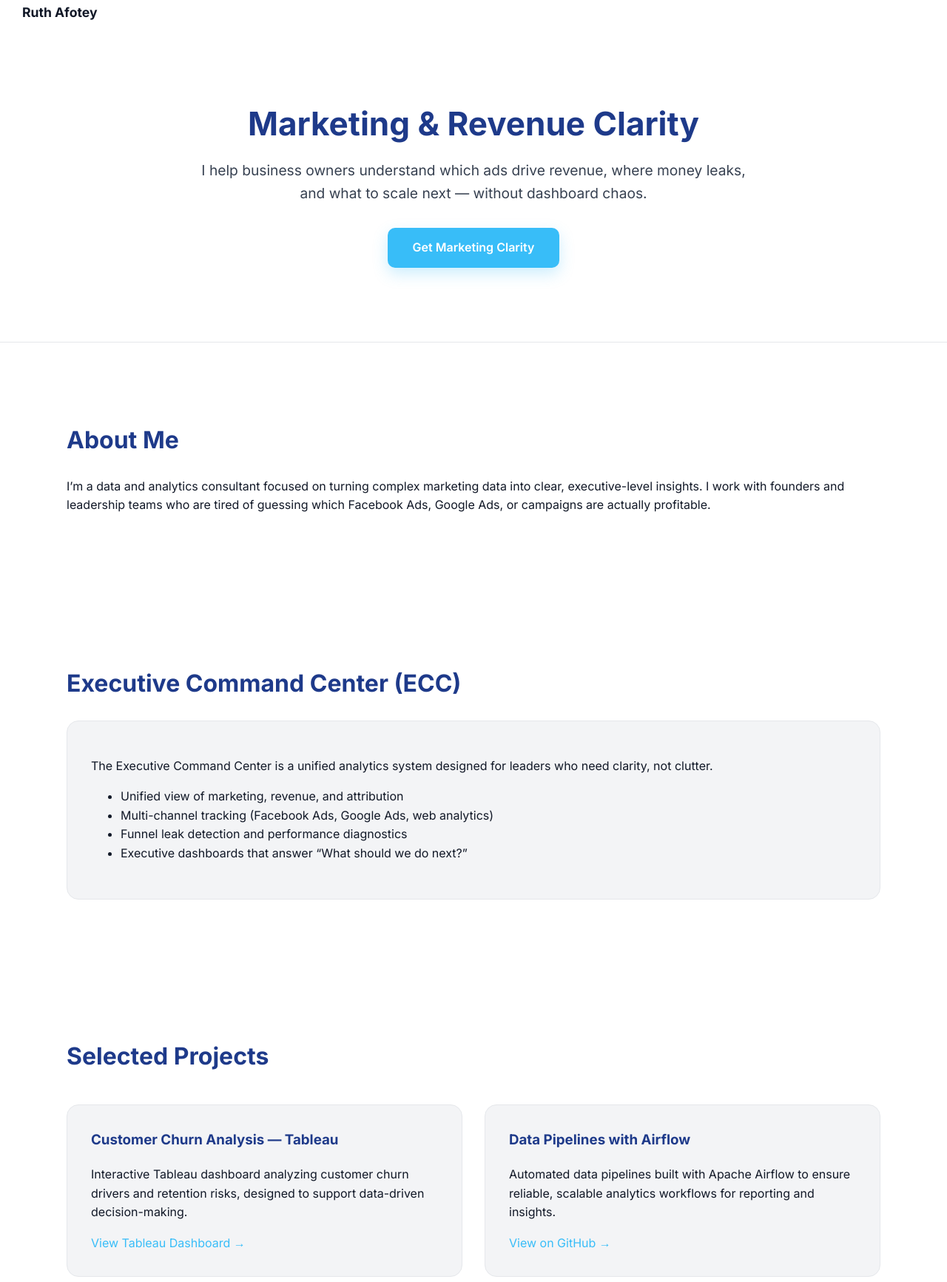
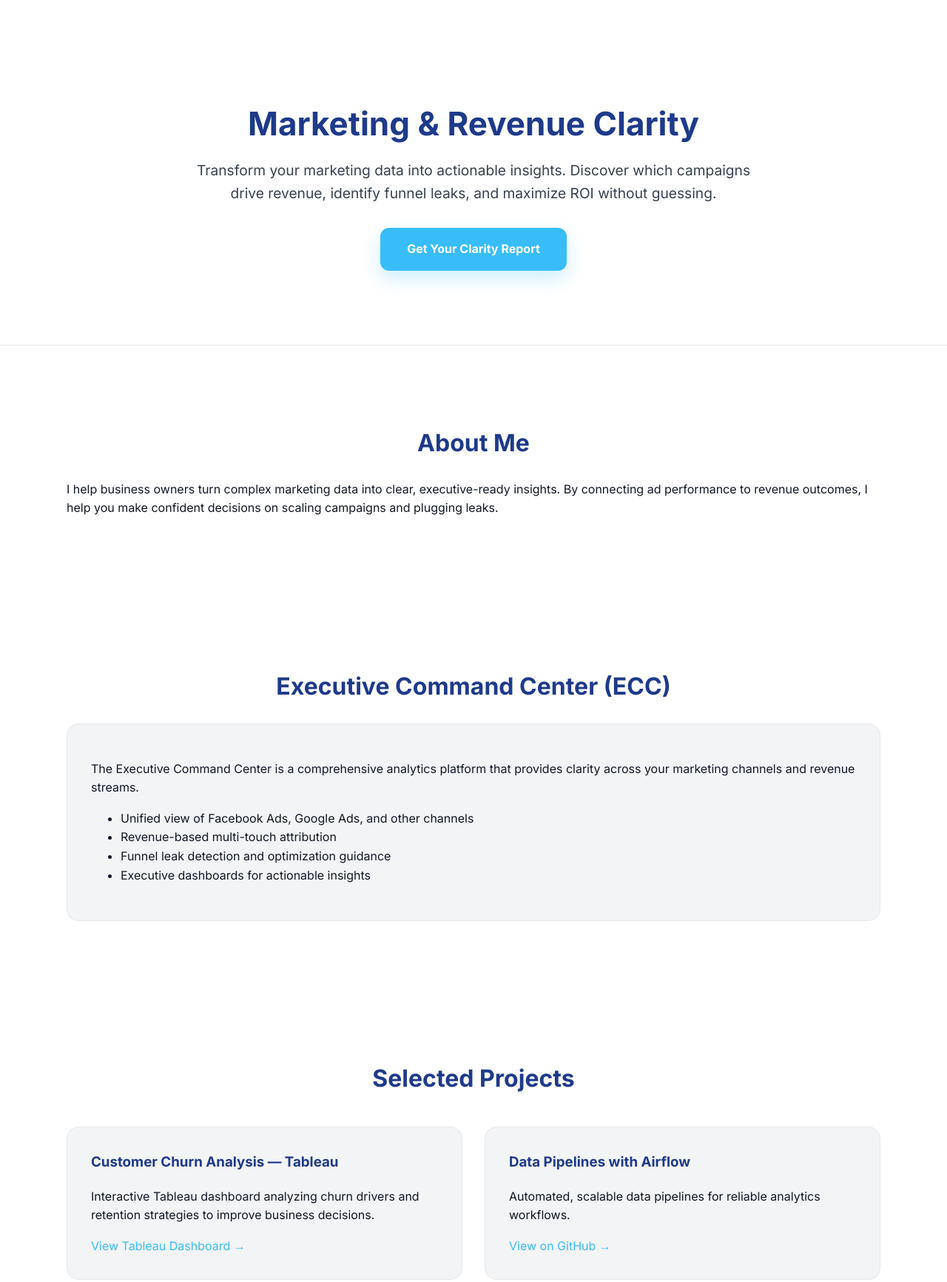
Before and after one commit to rmomo-100/Profile-website, a plain HTML site: page index.html in a window 1280 px wide. Shown: the part 17-1750 px from the top of the page at 74% size. Drawn offline with Linux system fonts and the light colour scheme.

Commit message:
Revise content for marketing analytics focus
Updated the title and various text elements to reflect a focus on marketing analytics and revenue clarity. Adjusted styles for call-to-action buttons and card hover effects.

```diff
--- a/index.html
+++ b/index.html
@@ -3,7 +3,7 @@
 <head>
   <meta charset="UTF-8" />
   <meta name="viewport" content="width=device-width, initial-scale=1.0" />
-  <title>Ruth Afotey | Data & Analytics for Marketing Clarity</title>
+  <title>Ruth Afotey | Marketing Analytics & Revenue Clarity</title>
   <link href="https://fonts.googleapis.com/css2?family=Inter:wght@300;400;600;700&display=swap" rel="stylesheet">
 
   <style>
@@ -41,16 +41,6 @@
       text-align: center;
       padding: 120px 20px 100px;
       border-bottom: 1px solid var(--border);
-      position: relative;
-    }
-
-    header .brand {
-      position: absolute;
-      top: 24px;
-      left: 32px;
-      font-weight: 700;
-      color: var(--primary);
-      font-size: 1.05rem;
     }
 
     header h1 {
@@ -69,18 +59,25 @@
     .cta {
       margin-top: 32px;
       display: inline-block;
-      padding: 14px 34px;
+      padding: 16px 36px;
       background: var(--accent);
       color: #ffffff;
-      border-radius: 10px;
-      font-weight: 600;
-      box-shadow: 0 8px 20px rgba(56,189,248,0.25);
+      border-radius: 12px;
+      font-weight: 700;
+      box-shadow: 0 10px 25px rgba(56,189,248,0.25);
+      transition: transform 0.2s ease;
+    }
+
+    .cta:hover {
+      transform: translateY(-3px);
+      box-shadow: 0 14px 30px rgba(56,189,248,0.35);
     }
 
     section h2 {
       font-size: 2rem;
       margin-bottom: 24px;
       color: var(--primary);
+      text-align: center;
     }
 
     .grid {
@@ -95,6 +92,12 @@
       padding: 32px;
       border-radius: 16px;
       border: 1px solid var(--border);
+      transition: transform 0.2s ease, box-shadow 0.2s ease;
+    }
+
+    .card:hover {
+      transform: translateY(-5px);
+      box-shadow: 0 15px 30px rgba(0,0,0,0.1);
     }
 
     .card h3 {
@@ -115,23 +118,17 @@
 <body>
 
 <header>
-  <div style="position:absolute;top:20px;left:30px;font-weight:700;font-size:1.1rem;">
-    Ruth Afotey
-  </div>
   <h1>Marketing & Revenue Clarity</h1>
   <p>
-    I help business owners understand which ads drive revenue,
-    where money leaks, and what to scale next — without dashboard chaos.
+    Transform your marketing data into actionable insights. Discover which campaigns drive revenue, identify funnel leaks, and maximize ROI without guessing.
   </p>
-  <a class="cta" href="#contact">Get Marketing Clarity</a>
+  <a class="cta" href="#contact">Get Your Clarity Report</a>
 </header>
 
 <section class="container">
   <h2>About Me</h2>
   <p>
-    I’m a data and analytics consultant focused on turning complex marketing data into
-    clear, executive-level insights. I work with founders and leadership teams who are
-    tired of guessing which Facebook Ads, Google Ads, or campaigns are actually profitable.
+    I help business owners turn complex marketing data into clear, executive-ready insights. By connecting ad performance to revenue outcomes, I help you make confident decisions on scaling campaigns and plugging leaks.
   </p>
 </section>
 
@@ -139,14 +136,13 @@
   <h2>Executive Command Center (ECC)</h2>
   <div class="card">
     <p>
-      The Executive Command Center is a unified analytics system designed for leaders who
-      need clarity, not clutter.
+      The Executive Command Center is a comprehensive analytics platform that provides clarity across your marketing channels and revenue streams.
     </p>
     <ul>
-      <li>Unified view of marketing, revenue, and attribution</li>
-      <li>Multi-channel tracking (Facebook Ads, Google Ads, web analytics)</li>
-      <li>Funnel leak detection and performance diagnostics</li>
-      <li>Executive dashboards that answer “What should we do next?”</li>
+      <li>Unified view of Facebook Ads, Google Ads, and other channels</li>
+      <li>Revenue-based multi-touch attribution</li>
+      <li>Funnel leak detection and optimization guidance</li>
+      <li>Executive dashboards for actionable insights</li>
     </ul>
   </div>
 </section>
@@ -156,19 +152,13 @@
   <div class="grid">
     <div class="card">
       <h3>Customer Churn Analysis — Tableau</h3>
-      <p>
-        Interactive Tableau dashboard analyzing customer churn drivers and retention risks,
-        designed to support data-driven decision-making.
-      </p>
+      <p>Interactive Tableau dashboard analyzing churn drivers and retention strategies to improve business decisions.</p>
       <a href="https://public.tableau.com/app/profile/ruth.afotey/viz/D210PerformanceAssessment-Ruth/Story2" target="_blank">View Tableau Dashboard →</a>
     </div>
     <div class="card">
       <h3>Data Pipelines with Airflow</h3>
-      <p>
-        Automated data pipelines built with Apache Airflow to ensure reliable,
-        scalable analytics workflows for reporting and insights.
-      </p>
-      <a href="https://github.com/rmomo-100/demo-website" target="_blank">View on GitHub →</a>
+      <p>Automated, scalable data pipelines for reliable analytics workflows.</p>
+      <a href="https://github.com/rmomo-100/Data-Pipelines-with-Airflow" target="_blank">View on GitHub →</a>
     </div>
   </div>
 </section>
@@ -178,24 +168,15 @@
   <div class="grid">
     <div class="card">
       <h3>Why Most Businesses Misread Their Ad Performance</h3>
-      <p>
-        Learn why clicks and impressions don’t equal revenue — and how to measure
-        what actually matters for growth.
-      </p>
+      <p><a href="https://www.wordstream.com/blog/ws/2017/07/10/measure-facebook-ads">Read full article →</a></p>
     </div>
     <div class="card">
       <h3>How to Find Revenue Leaks in Your Marketing Funnel</h3>
-      <p>
-        A practical guide to identifying drop-offs, wasted spend, and optimization
-        opportunities across your funnel.
-      </p>
+      <p><a href="https://www.shopify.com/enterprise/funnel-analysis">Read full article →</a></p>
     </div>
     <div class="card">
       <h3>Attribution Models Explained for Business Owners</h3>
-      <p>
-        A clear, non-technical breakdown of attribution models and how they impact
-        marketing decisions and budgeting.
-      </p>
+      <p><a href="https://www.hubspot.com/marketing-attribution">Read full article →</a></p>
     </div>
   </div>
 </section>
@@ -203,10 +184,11 @@
 <section id="contact" class="container">
   <h2>Let’s Talk</h2>
   <p>📧 rmglobalconsulting365@gmail.com</p>
+  <p>Schedule a free consultation and get insights tailored to your marketing campaigns and revenue streams.</p>
 </section>
 
 <footer>
-  © 2026 Ruth Afotey — Data & Analytics for Marketing Clarity
+  © 2026 Marketing Analytics & Revenue Clarity
 </footer>
 
 </body>
```
